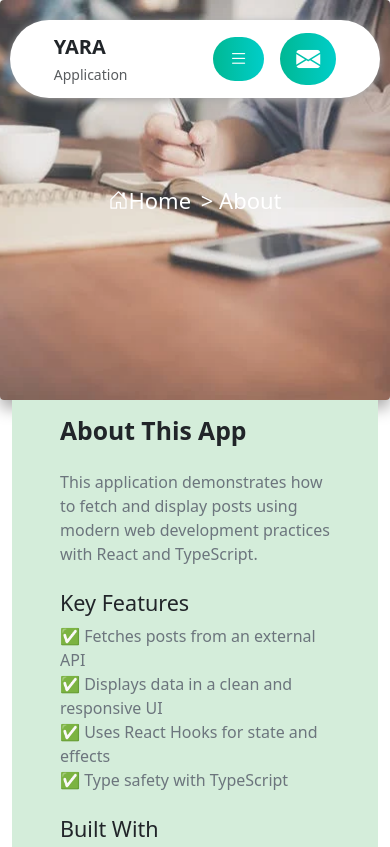
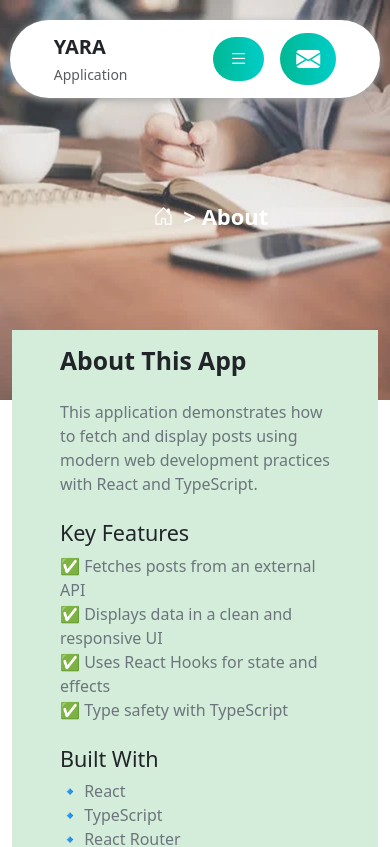
Before and after one commit to isharanilangani/yara_assignment, a React (Create React App) app in the folder frontend-project/: page /about in a window 390 px wide. Shown: the top 847 px of the page. Built offline with nearby package versions, Linux system fonts and the light colour scheme.

Commit message:
style(details): add responsive for details page

```diff
--- a/frontend-project/src/pages/About.tsx
+++ b/frontend-project/src/pages/About.tsx
@@ -7,17 +7,19 @@ const About: React.FC = () => {
   return (
     <>
       <div className="post-image position-relative">
-        <div className="header-navigation">
+        <div className="header-navigation position-absolute top-0 start-0 m-3 fw-bold">
           <Link to="/" className="home-link me-1">
-            <i className="bi bi-house-door" style={{ fontSize: "20px" }}></i>{" "}
-            Home
+            <i className="bi bi-house-door fw-bold" style={{ fontSize: "20px" }}></i>{" "}
           </Link>
           <span className="text-white">&nbsp;&gt; About</span>
         </div>
       </div>
 
       {/* Text content section */}
-      <div className="container">
+      <div
+        className="container"
+        style={{ marginTop: "-70px", zIndex: 2, position: "relative" }}
+      >
         <AboutContent />
       </div>
     </>
--- a/frontend-project/src/pages/Details.tsx
+++ b/frontend-project/src/pages/Details.tsx
@@ -26,20 +26,22 @@ const Details: React.FC = () => {
         <>
           {/* Background Image */}
           <div className="post-image position-relative">
-            <div className="header-navigation position-absolute top-0 start-0 m-3">
+            <div className="header-navigation position-absolute top-0 start-0 m-3 fw-bold">
               <Link to="/" className="home-link me-1">
                 <i
-                  className="bi bi-house-door"
+                  className="bi bi-house-door fw-bold"
                   style={{ fontSize: "20px" }}
                 ></i>{" "}
-                Home
               </Link>
               <span className="text-white">&nbsp;&gt; Details</span>
             </div>
           </div>
 
           {/* Post Content */}
-          <div className="container">
+          <div
+            className="container responsive-post-container"
+            style={{ marginTop: "-70px", zIndex: 2, position: "relative" }}
+          >
             <PostDetail title={postDetails.title} body={postDetails.body} />
           </div>
         </>
--- a/frontend-project/src/styles/global.css
+++ b/frontend-project/src/styles/global.css
@@ -113,8 +113,8 @@
   background-position: center;
   width: cover;
   height: 400px;
-  border-radius: 0.25rem;
-  box-shadow: 0 0.5rem 1rem var(--shadow-color);
+  position: relative;
+  z-index: 1;
 }
 
 .header-navigation {
@@ -171,6 +171,12 @@
   }
 
   .cloud-shape {
-    padding-top: 100%; /* Resize cloud image for smaller screens */
+    padding-top: 100%;
+  }
+
+  .responsive-post-container {
+    margin-top: -30px;
+    padding-left: 1rem;
+    padding-right: 1rem;
   }
 }
```
